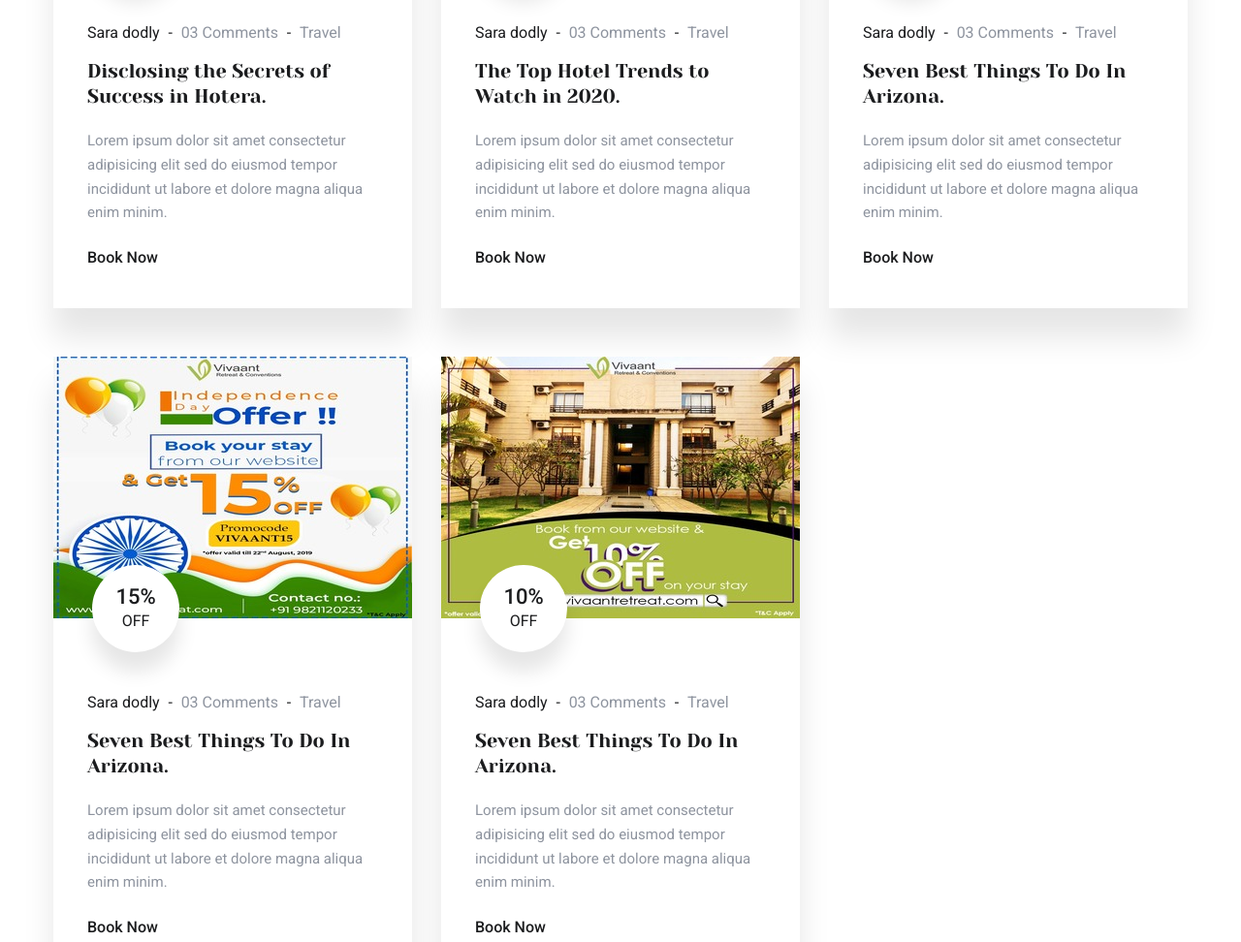
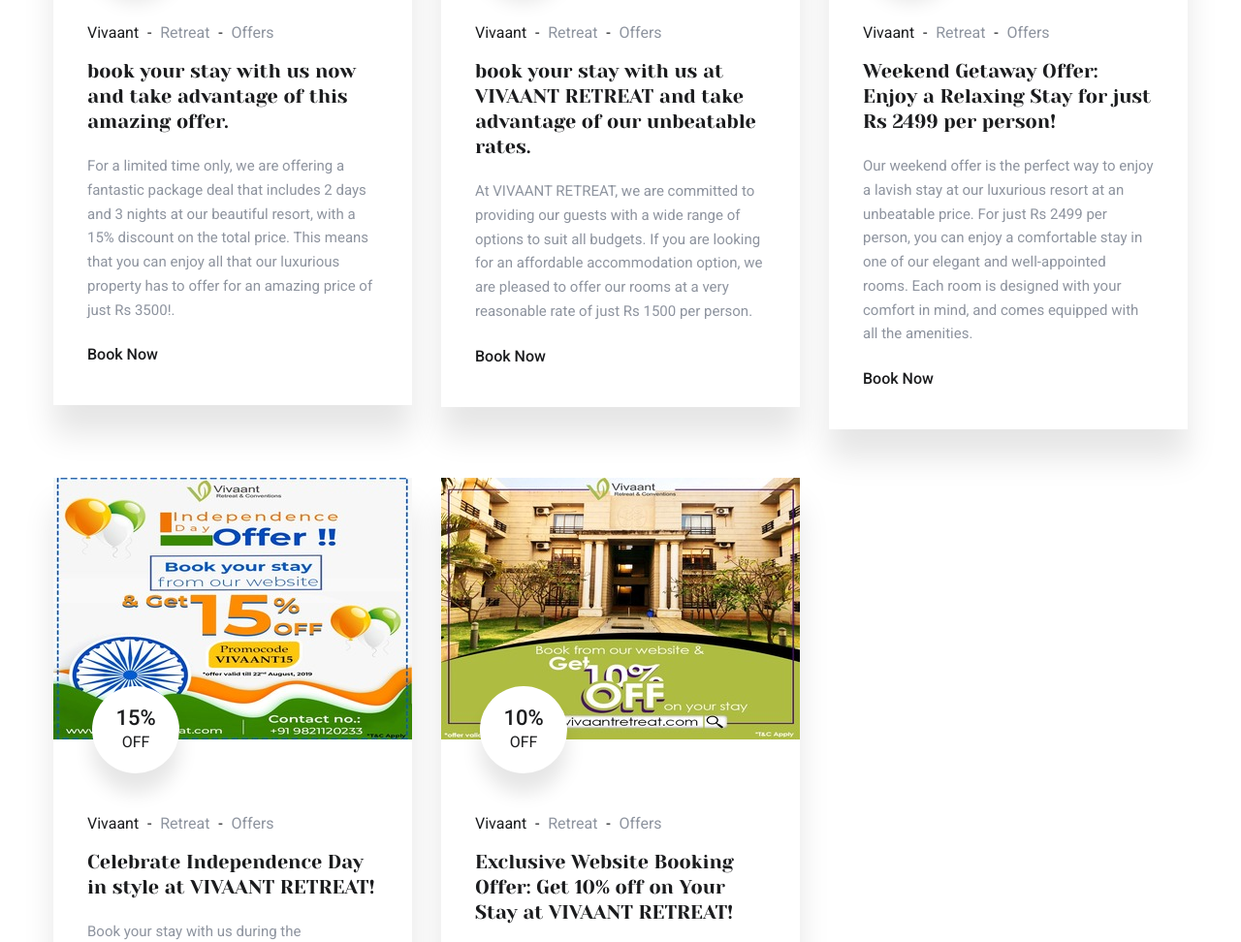
Before and after one commit to atul-web/Vivaant-Retreat, a plain HTML site: page offer.html in a window 1280 px wide. Shown: the part 1300-2272 px from the top of the page at 97% size. Drawn offline with Linux system fonts and the light colour scheme; files whose address does not match are found by name.

Commit message:
Update offer.html

```diff
--- a/offer.html
+++ b/offer.html
@@ -62,7 +62,7 @@
                 <div class="other-links clearfix">
                     <div class="info">
                         <ul class="clearfix">
-                            <li><a href="#"><span class="icon flaticon-padlock"></span><span class="txt">Login</span></a></li>
+                             <li><a href="#"><span class="icon flaticon-padlock"></span></a></li>
                         </ul>
                     </div>
                     <div class="link-box">
@@ -127,7 +127,7 @@
         <div class="auto-container">
             <div class="sec-title centered">
                 <h2>Our Offers </h2>
-                <div class="lower-text">Upgrade your experience with our exclusive package deal, including a complimentary breakfast and late check-out. Book now and enjoy a luxurious stay at our hotel.</div>
+                <div class="lower-text">Welcome to VIVAANT RETREAT - your perfect getaway destination! We are thrilled to offer you an incredible deal that will make your stay with us even more enjoyable.</div>
             </div>
             <div class="row clearfix">
                 <!--News Block-->
@@ -140,15 +140,15 @@
                             <div class="date"><span class="day">15%</span>Off</div>
                             <div class="post-meta">
                                 <ul class="clearfix">
-                                    <li><a href="#"><span>Sara dodly</span></a></li>
-                                    <li><a href="#"><span>03 Comments</span></a></li>
-                                    <li><a href="#"><span>Travel</span></a></li>
+                                    <li><a href="#"><span>Vivaant</span></a></li>
+                                    <li><a href="#"><span>Retreat</span></a></li>
+                                    <li><a href="#"><span>Offers</span></a></li>
                                 </ul>
                             </div>
-                            <h4><a href="blog-single.html">Disclosing the Secrets of Success in Hotera.</a></h4>
-                            <div class="text">Lorem ipsum dolor sit amet consectetur adipisicing elit sed do eiusmod tempor incididunt ut labore et dolore magna aliqua enim minim.</div>
+                            <h4><a href="blog-single.html">book your stay with us now and take advantage of this amazing offer.</a></h4>
+                            <div class="text">For a limited time only, we are offering a fantastic package deal that includes 2 days and 3 nights at our beautiful resort, with a 15% discount on the total price. This means that you can enjoy all that our luxurious property has to offer for an amazing price of just Rs 3500!.</div>
                             <div class="link-box">
-                                <a href="blog-single.html"><span class="icon flaticon-arrows-10"></span>Book Now</a>
+                                <a href="https://www.easeroom.co/HotelbookingNew/"><span class="icon flaticon-arrows-10"></span>Book Now</a>
                             </div>
                         </div>
                     </div>
@@ -163,13 +163,13 @@
                             <div class="date"><span class="day">15%</span>Off</div>
                             <div class="post-meta">
                                 <ul class="clearfix">
-                                    <li><a href="#"><span>Sara dodly</span></a></li>
-                                    <li><a href="#"><span>03 Comments</span></a></li>
-                                    <li><a href="#"><span>Travel</span></a></li>
+                                   <li><a href="#"><span>Vivaant</span></a></li>
+                                    <li><a href="#"><span>Retreat</span></a></li>
+                                    <li><a href="#"><span>Offers</span></a></li>
                                 </ul>
                             </div>
-                            <h4><a href="blog-single.html">The Top Hotel Trends to Watch in 2020.</a></h4>
-                            <div class="text">Lorem ipsum dolor sit amet consectetur adipisicing elit sed do eiusmod tempor incididunt ut labore et dolore magna aliqua enim minim.</div>
+                            <h4><a href="blog-single.html">book your stay with us at VIVAANT RETREAT and take advantage of our unbeatable rates. </a></h4>
+                            <div class="text">At VIVAANT RETREAT, we are committed to providing our guests with a wide range of options to suit all budgets. If you are looking for an affordable accommodation option, we are pleased to offer our rooms at a very reasonable rate of just Rs 1500 per person.</div>
                             <div class="link-box">
                                 <a href="blog-single.html"><span class="icon flaticon-arrows-10"></span>Book Now</a>
                             </div>
@@ -186,15 +186,15 @@
                             <div class="date"><span class="day">15%</span>Off</div>
                             <div class="post-meta">
                                 <ul class="clearfix">
-                                    <li><a href="#"><span>Sara dodly</span></a></li>
-                                    <li><a href="#"><span>03 Comments</span></a></li>
-                                    <li><a href="#"><span>Travel</span></a></li>
+                                   <li><a href="#"><span>Vivaant</span></a></li>
+                                    <li><a href="#"><span>Retreat</span></a></li>
+                                    <li><a href="#"><span>Offers</span></a></li>
                                 </ul>
                             </div>
-                            <h4><a href="blog-single.html">Seven Best Things To Do In Arizona.</a></h4>
-                            <div class="text">Lorem ipsum dolor sit amet consectetur adipisicing elit sed do eiusmod tempor incididunt ut labore et dolore magna aliqua enim minim.</div>
+                            <h4>Weekend Getaway Offer: Enjoy a Relaxing Stay for just Rs 2499 per person!</h4>
+                            <div class="text">Our weekend offer is the perfect way to enjoy a lavish stay at our luxurious resort at an unbeatable price. For just Rs 2499 per person, you can enjoy a comfortable stay in one of our elegant and well-appointed rooms. Each room is designed with your comfort in mind, and comes equipped with all the amenities.</div>
                             <div class="link-box">
-                                <a href="blog-single.html"><span class="icon flaticon-arrows-10"></span>Book Now</a>
+                                <a href="https://www.easeroom.co/HotelbookingNew/"><span class="icon flaticon-arrows-10"></span>Book Now</a>
                             </div>
                         </div>
                     </div>
@@ -209,15 +209,15 @@
                             <div class="date"><span class="day">15%</span>Off</div>
                             <div class="post-meta">
                                 <ul class="clearfix">
-                                    <li><a href="#"><span>Sara dodly</span></a></li>
-                                    <li><a href="#"><span>03 Comments</span></a></li>
-                                    <li><a href="#"><span>Travel</span></a></li>
+                                   <li><a href="#"><span>Vivaant</span></a></li>
+                                    <li><a href="#"><span>Retreat</span></a></li>
+                                    <li><a href="#"><span>Offers</span></a></li>
                                 </ul>
                             </div>
-                            <h4><a href="blog-single.html">Seven Best Things To Do In Arizona.</a></h4>
-                            <div class="text">Lorem ipsum dolor sit amet consectetur adipisicing elit sed do eiusmod tempor incididunt ut labore et dolore magna aliqua enim minim.</div>
+                            <h4><a href="blog-single.html">Celebrate Independence Day in style at VIVAANT RETREAT!</a></h4>
+                            <div class="text">Book your stay with us during the Independence Day period and enjoy a fabulous 15% discount on your total bill. This is the perfect opportunity to experience the luxury and comfort of our resort at an unbeatable price.</div>
                             <div class="link-box">
-                                <a href="blog-single.html"><span class="icon flaticon-arrows-10"></span>Book Now</a>
+                                <a href="https://www.easeroom.co/HotelbookingNew/#/"><span class="icon flaticon-arrows-10"></span>Book Now</a>
                             </div>
                         </div>
                     </div>
@@ -232,15 +232,15 @@
                             <div class="date"><span class="day">10%</span>Off</div>
                             <div class="post-meta">
                                 <ul class="clearfix">
-                                    <li><a href="#"><span>Sara dodly</span></a></li>
-                                    <li><a href="#"><span>03 Comments</span></a></li>
-                                    <li><a href="#"><span>Travel</span></a></li>
+                                   <li><a href="#"><span>Vivaant</span></a></li>
+                                    <li><a href="#"><span>Retreat</span></a></li>
+                                    <li><a href="#"><span>Offers</span></a></li>
                                 </ul>
                             </div>
-                            <h4><a href="blog-single.html">Seven Best Things To Do In Arizona.</a></h4>
-                            <div class="text">Lorem ipsum dolor sit amet consectetur adipisicing elit sed do eiusmod tempor incididunt ut labore et dolore magna aliqua enim minim.</div>
+                            <h4><a href="blog-single.html">Exclusive Website Booking Offer: Get 10% off on Your Stay at VIVAANT RETREAT!</a></h4>
+                            <div class="text">We are excited to offer an exclusive deal to our guests who book their stay with us directly through our website. Enjoy a fantastic 10% discount on your total bill when you book your stay at VIVAANT RETREAT through our website.</div>
                             <div class="link-box">
-                                <a href="blog-single.html"><span class="icon flaticon-arrows-10"></span>Book Now</a>
+                                <a href="https://www.easeroom.co/HotelbookingNew/#/"><span class="icon flaticon-arrows-10"></span>Book Now</a>
                             </div>
                         </div>
                     </div>
```
